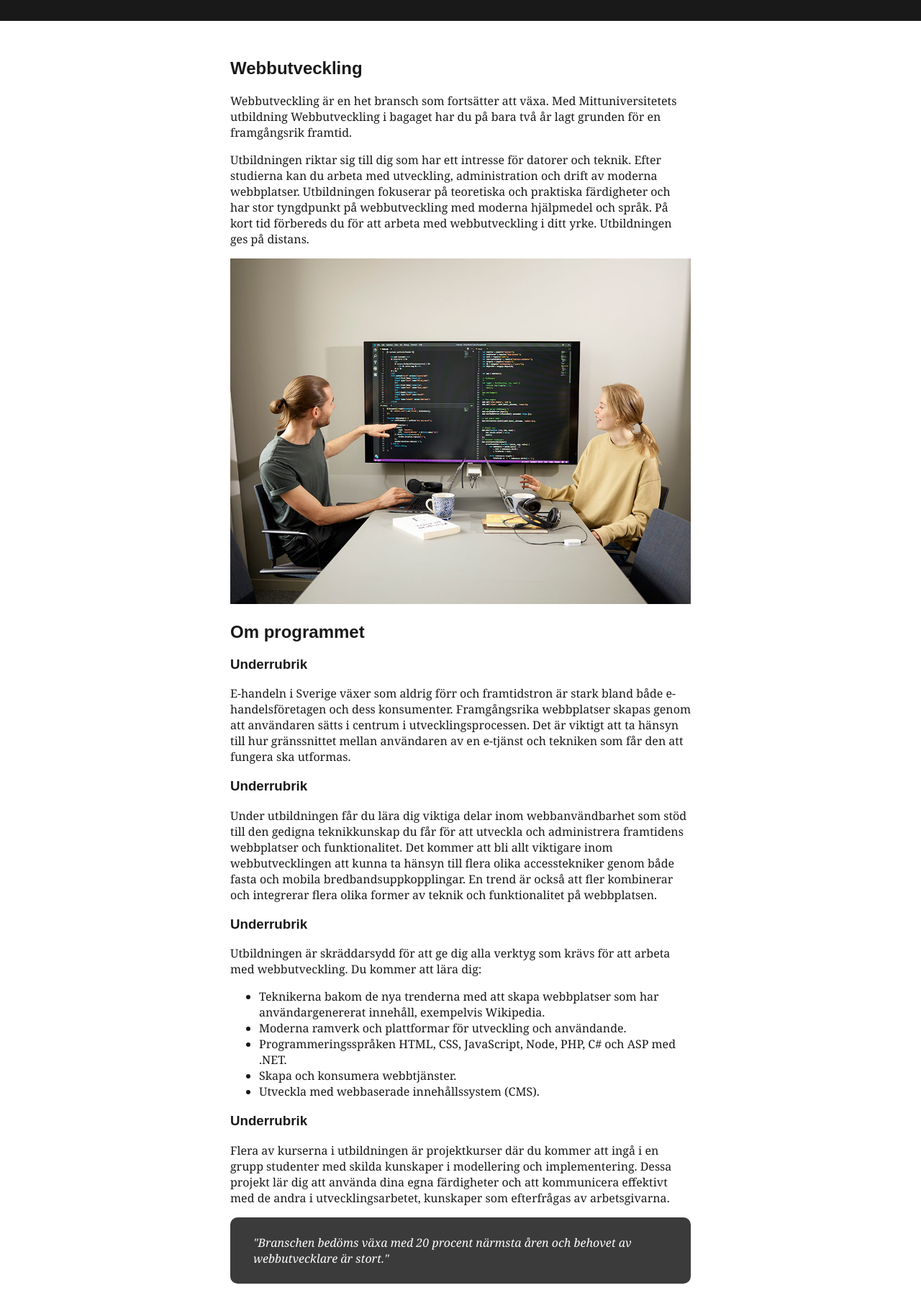
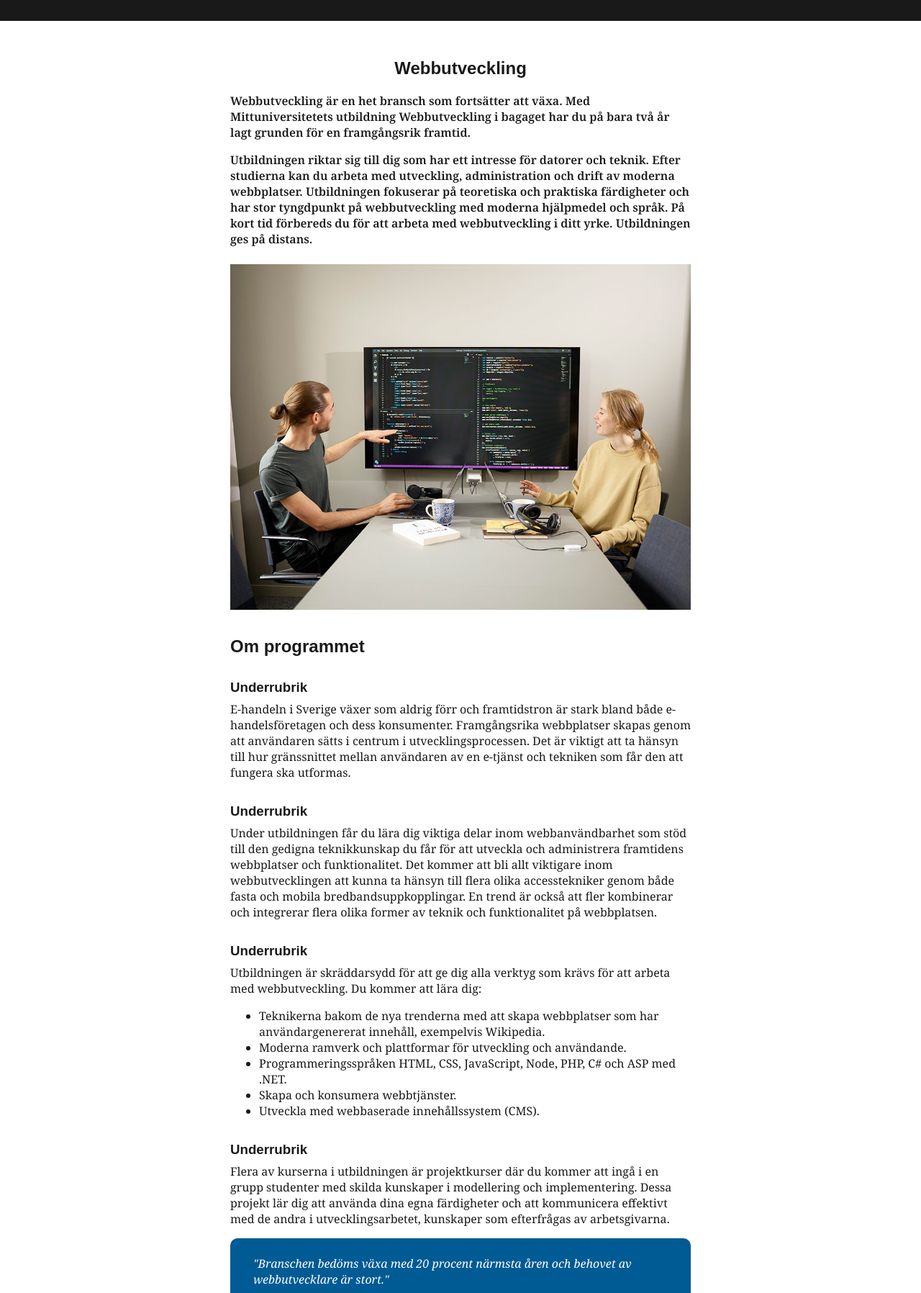
Before and after one commit to isla2401/dt068g-laboration2, a plain HTML site: page index.html in a window 1280 px wide. Shown: the part 97-1893 px from the top of the page at 72% size. Drawn offline with Linux system fonts and the light colour scheme; a web font is replaced by a local one.

Commit message:
Mindre ändringar av css för text och mellanrum

```diff
--- a/css/style.css
+++ b/css/style.css
@@ -10,6 +10,22 @@ h1,
 h2,
 h3 {
 	font-family: "Google Sans Flex", sans-serif;
+}
+
+h1 {
+	text-align: center;
+}
+
+h2 {
+	margin: 1.5rem 0 0.5rem 0;
+}
+
+h3 {
+	margin: 2rem 0 0.5rem 0;
+}
+
+p {
+	margin-top: 0.5rem;
 }
 
 body {
@@ -40,8 +56,16 @@ main > * {
 	margin: 0 auto;
 }
 
-blockquote{
-    background-color: rgba(25, 25, 25, 0.85);
+article p {
+	font-weight: 600;
+}
+
+main img {
+	margin: 0.5rem 0;
+}
+
+blockquote {
+	background-color: #005b94;
 	padding: 1.5rem 2rem;
 	border-radius: 10px;
 	color: white;
```
Lines whose indentation alone changed are shown as unchanged.
